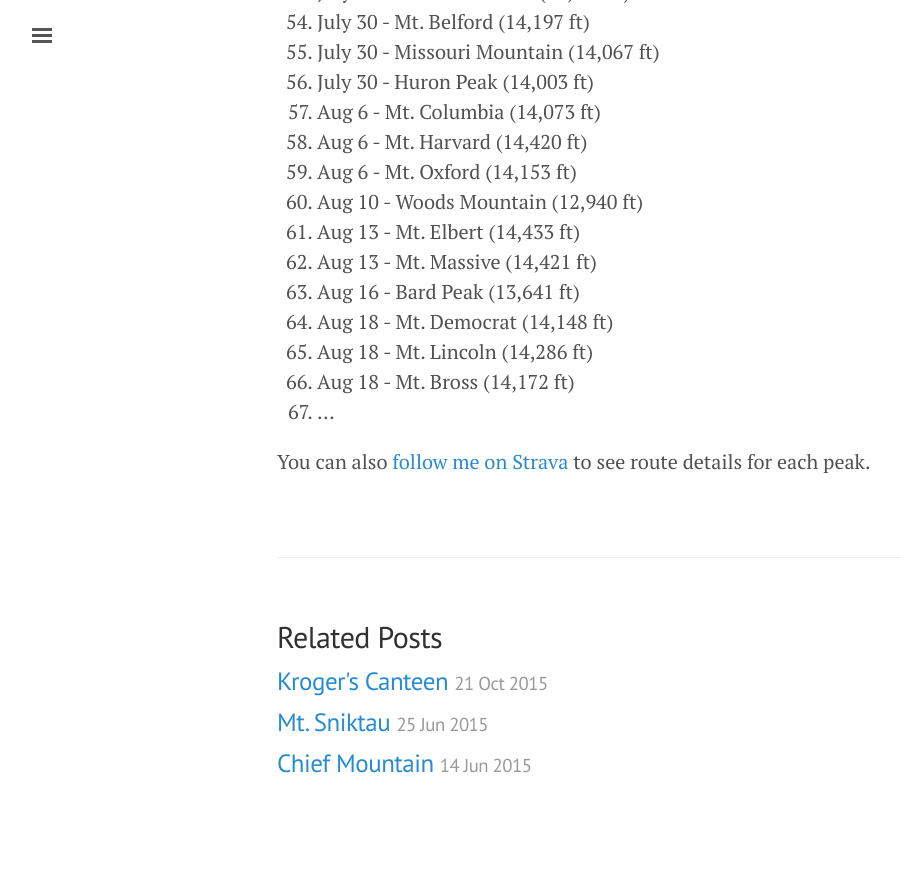
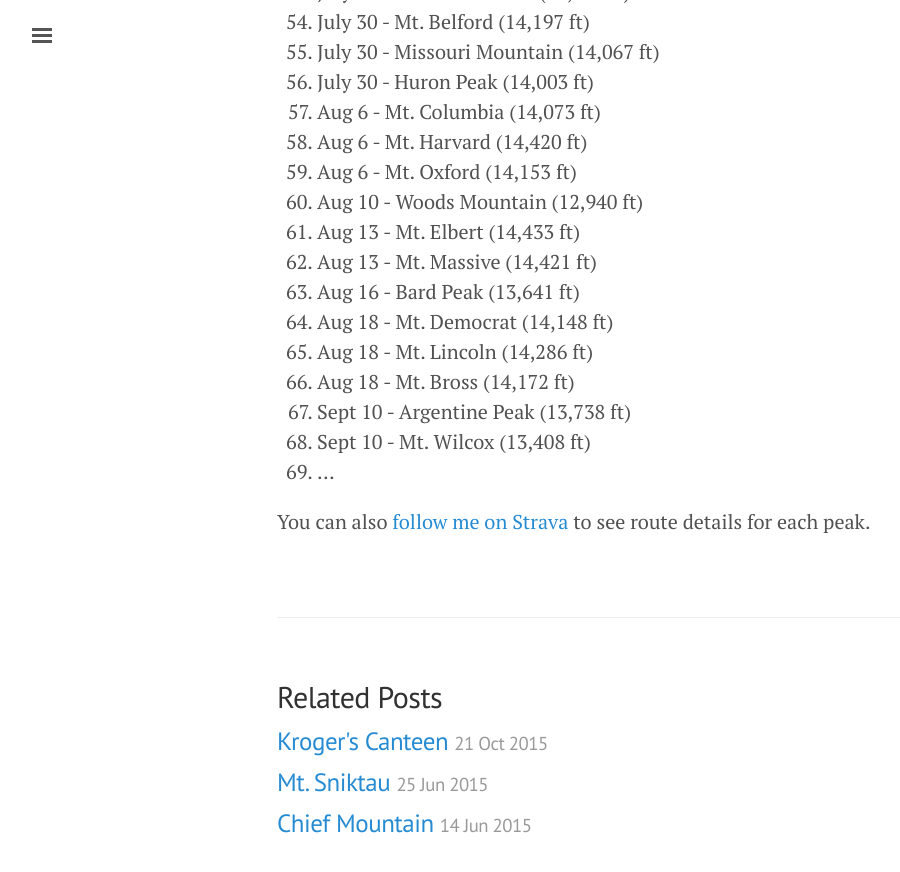
Before and after one commit to jhnnyk/jhnnyk.github.io, a Jekyll site: the page built from _posts/2016-01-26-100-mountains-in-2016.md, in a window 1280 px wide and 900 px high, scrolled down 2095 px. Shown: the top 872 px of the window, without its empty margins (3-903 px from the left). Built offline with Jekyll 4.4.1, drawn with Linux system fonts in a browser that asks for light colours; before the commit the page ends 2935 px from its top, so only the background shows below that.

Commit message:
Square Top, Argentine and Wilcox

```diff
--- a/_posts/2016-01-26-100-mountains-in-2016.md
+++ b/_posts/2016-01-26-100-mountains-in-2016.md
@@ -73,6 +73,8 @@ It's inspired me to stretch myself. So among a few other goals for 2016, I'm str
 64. Aug 18 - Mt. Democrat (14,148 ft)
 65. Aug 18 - Mt. Lincoln (14,286 ft)
 66. Aug 18 - Mt. Bross (14,172 ft)
-67. ...
+67. Sept 10 - Argentine Peak (13,738 ft)
+68. Sept 10 - Mt. Wilcox (13,408 ft)
+69. ...
 
 You can also [follow me on Strava](https://www.strava.com/athletes/149867) to see route details for each peak.
```
